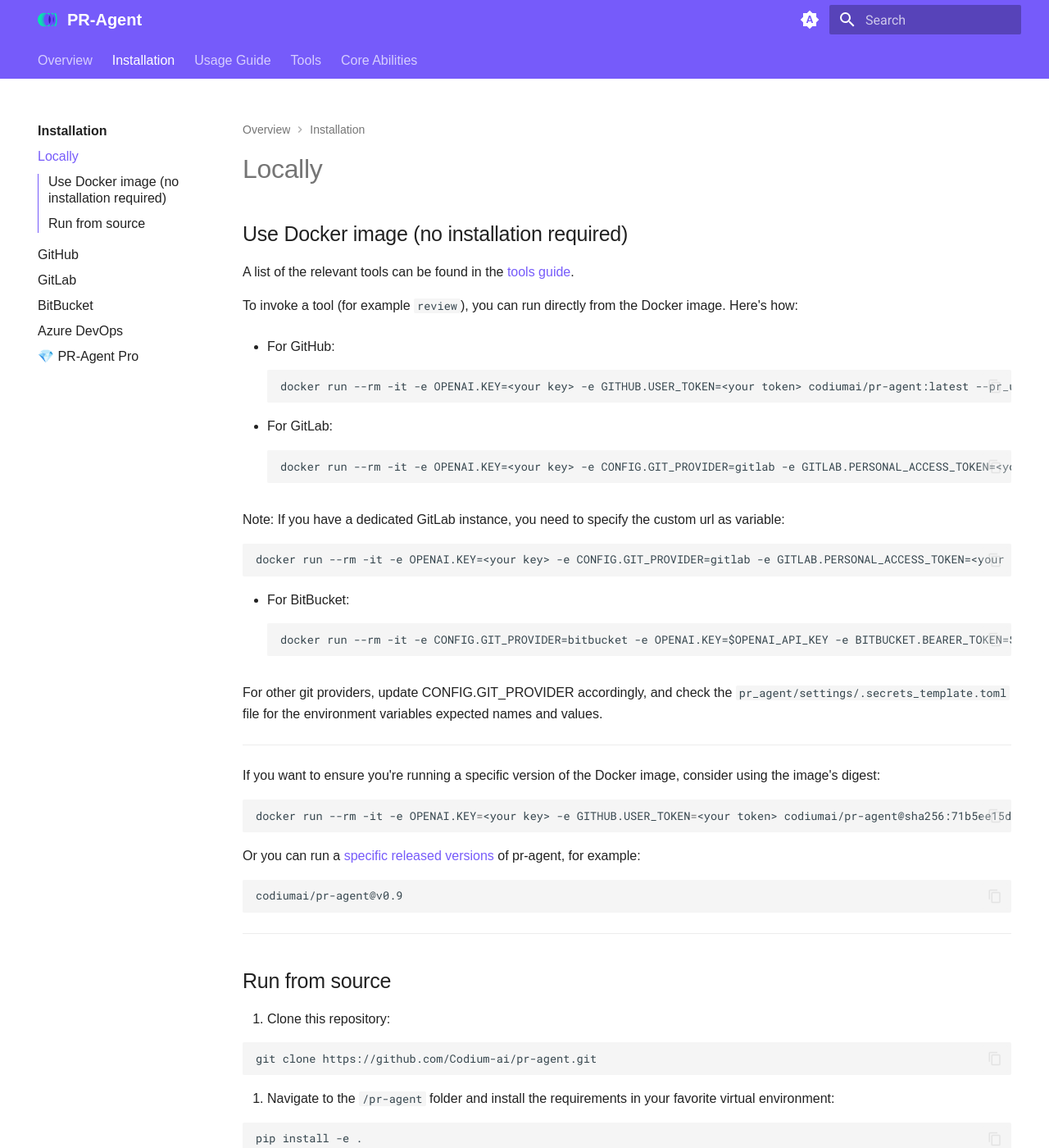
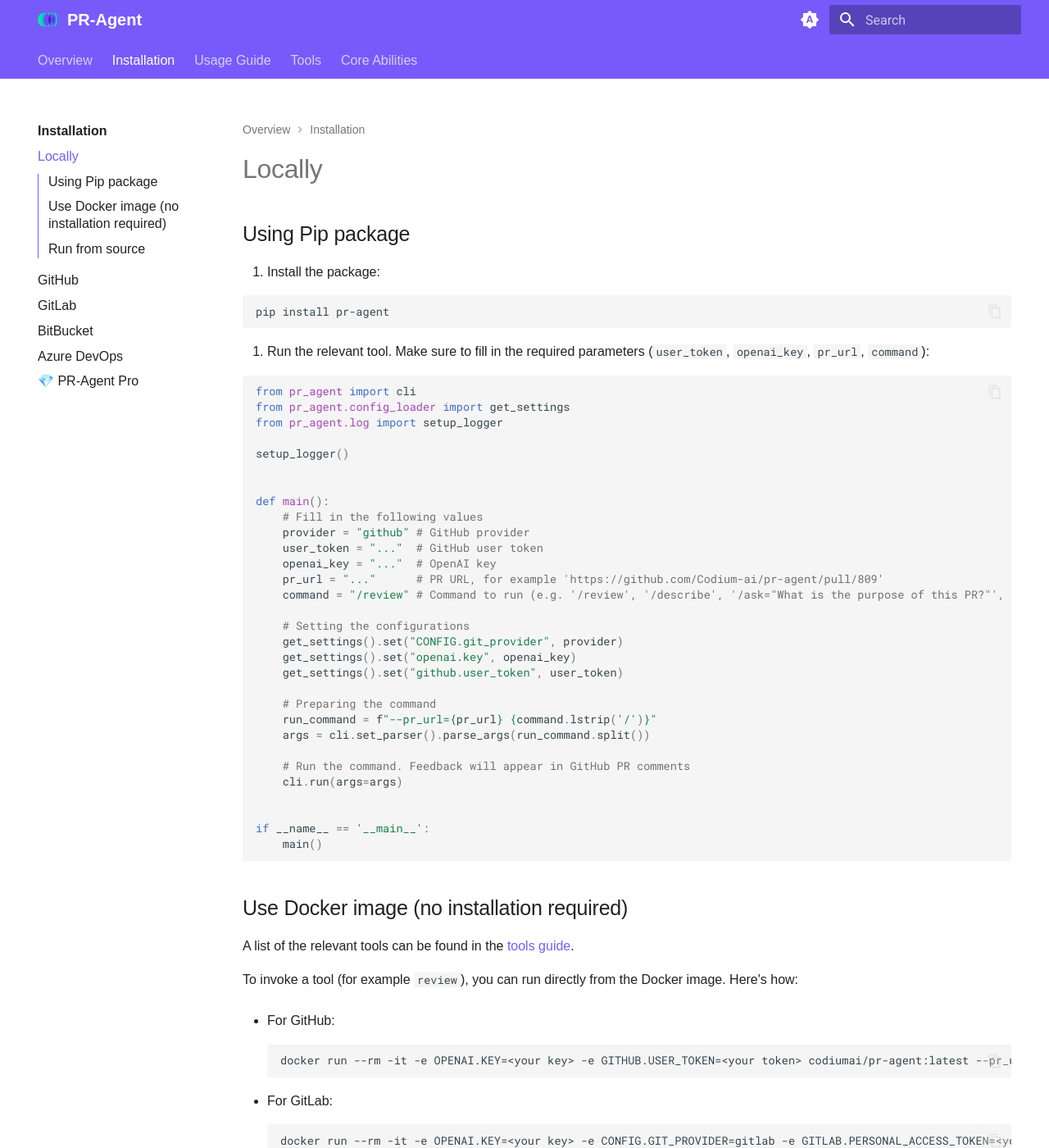
Before and after one commit to Codium-ai/pr-agent, an MkDocs documentation site: the page built from docs/docs/installation/locally.md, in a window 1280 px wide and 1400 px high. Shown: the whole window at 82% size. Built offline with MkDocs 1.6.1 and Material for MkDocs 9.7.7, drawn with Linux system fonts in a browser that asks for light colours.

Commit message:
adjustments to pypi

````diff
--- a/docs/docs/installation/locally.md
+++ b/docs/docs/installation/locally.md
@@ -1,3 +1,46 @@
+## Using Pip package
+
+1. Install the package:
+
+```
+pip install pr-agent
+```
+
+2. Run the relevant tool. Make sure to fill in the required parameters (`user_token`, `openai_key`, `pr_url`, `command`):
+
+```python
+from pr_agent import cli
+from pr_agent.config_loader import get_settings
+from pr_agent.log import setup_logger
+
+setup_logger()
+
+
+def main():
+    # Fill in the following values
+    provider = "github" # GitHub provider
+    user_token = "..."  # GitHub user token
+    openai_key = "..."  # OpenAI key
+    pr_url = "..."      # PR URL, for example 'https://github.com/Codium-ai/pr-agent/pull/809'
+    command = "/review" # Command to run (e.g. '/review', '/describe', '/ask="What is the purpose of this PR?"', ...)
+
+    # Setting the configurations
+    get_settings().set("CONFIG.git_provider", provider)
+    get_settings().set("openai.key", openai_key)
+    get_settings().set("github.user_token", user_token)
+
+    # Preparing the command
+    run_command = f"--pr_url={pr_url} {command.lstrip('/')}"
+    args = cli.set_parser().parse_args(run_command.split())
+
+    # Run the command. Feedback will appear in GitHub PR comments
+    cli.run(args=args)
+
+
+if __name__ == '__main__':
+    main()
+```
+
 ## Use Docker image (no installation required)
 
 A list of the relevant tools can be found in the [tools guide](../tools/ask.md).
````
Also changed, not shown: docs/docs/usage-guide/automations_and_usage.md (+1 -1 lines), 4 other files.
